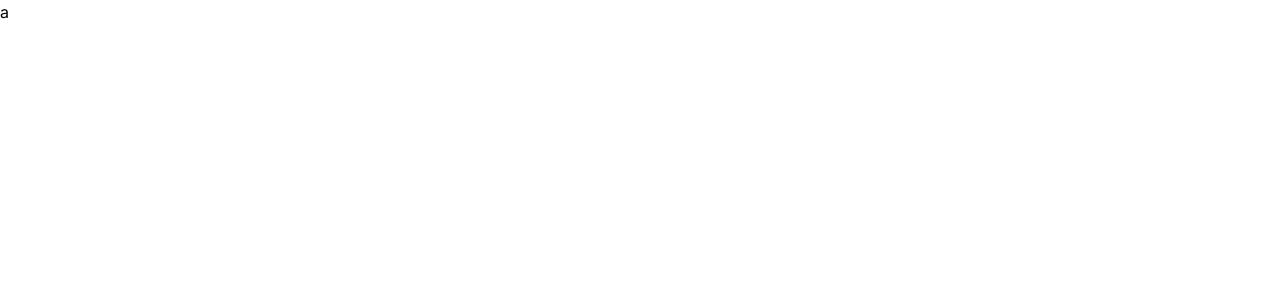
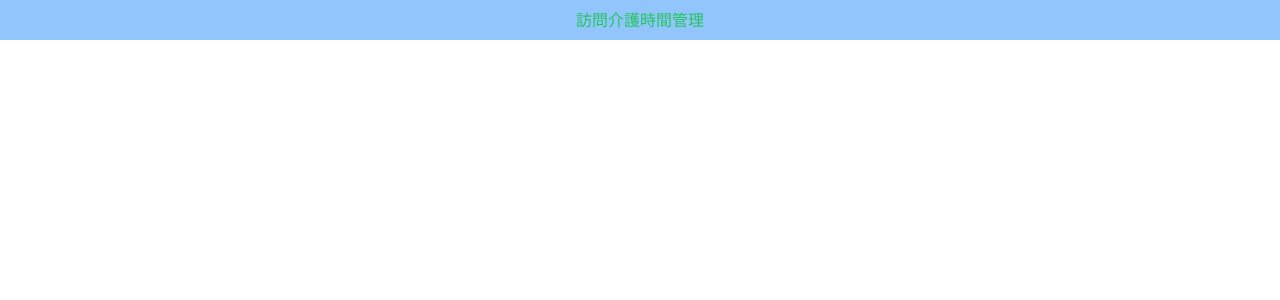
Before and after one commit to RyuaUehara/QRcode, a Next.js app: page / in a window 1280 px wide. Shown: the top 300 px of the page. Built offline with nearby package versions, Linux system fonts and the light colour scheme.

Commit message:
管理画面作成中

```diff
--- a/src/app/page.tsx
+++ b/src/app/page.tsx
@@ -2,6 +2,10 @@ import Image from "next/image";
 
 export default function Home() {
   return (
-<p>a</p>
+    <div className="w-screen">
+      <div className="bg-blue-300 text-green-500 p-2 flex items-center justify-center">
+        訪問介護時間管理
+      </div>
+    </div>
   );
 }
```
